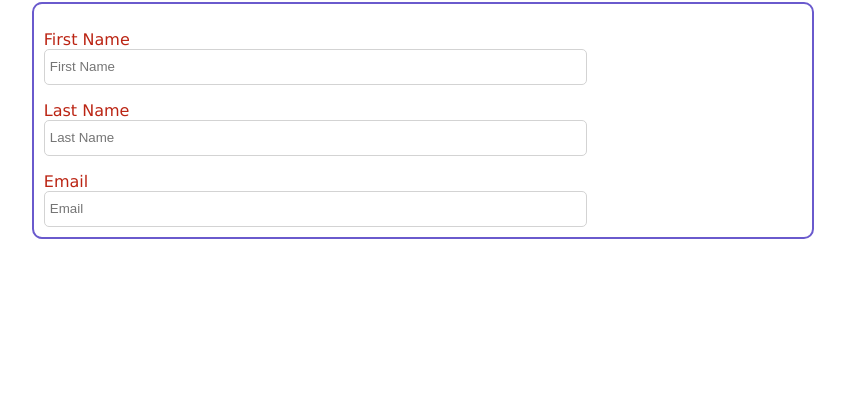
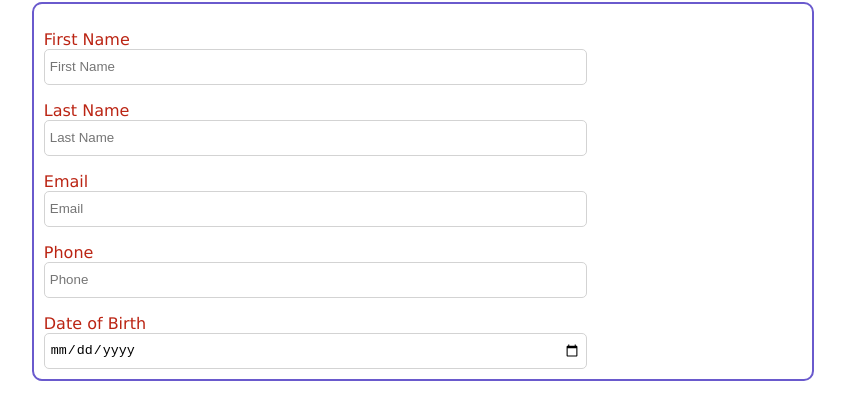
Before and after one commit to krishma-bhatia/vintage_car_hire_bootstrap_krishma, a plain HTML site: page registration.html in a window 1280 px wide. Shown: the part 84-504 px from the top of the page, without its empty margins (217-1062 px from the left). Drawn offline with Linux system fonts and the light colour scheme.

Commit message:
Add DOB to registration form

```diff
--- a/registration.html
+++ b/registration.html
@@ -21,6 +21,12 @@
              <!-- Email -->
              <label for = "userEmail">Email</label>
              <input type = "email" name = "userEmail" id = "userEmail" class = "inputBlock" placeholder="Email"/>
+             <!-- Phone -->
+             <label for = "userPhone">Phone</label>
+             <input type = "tel" name = "userPhone" id = "userPhone" class = "inputBlock" placeholder="Phone"/>
+             <!-- Date of Birth -->
+             <label for = "userDob">Date of Birth</label>
+             <input type = "date" name = "userDob" id = "userDob" class = "inputBlock" placeholder="Date of Birth"/>
         </form>
     </section>
     <!-- Outer section ends -->
```
